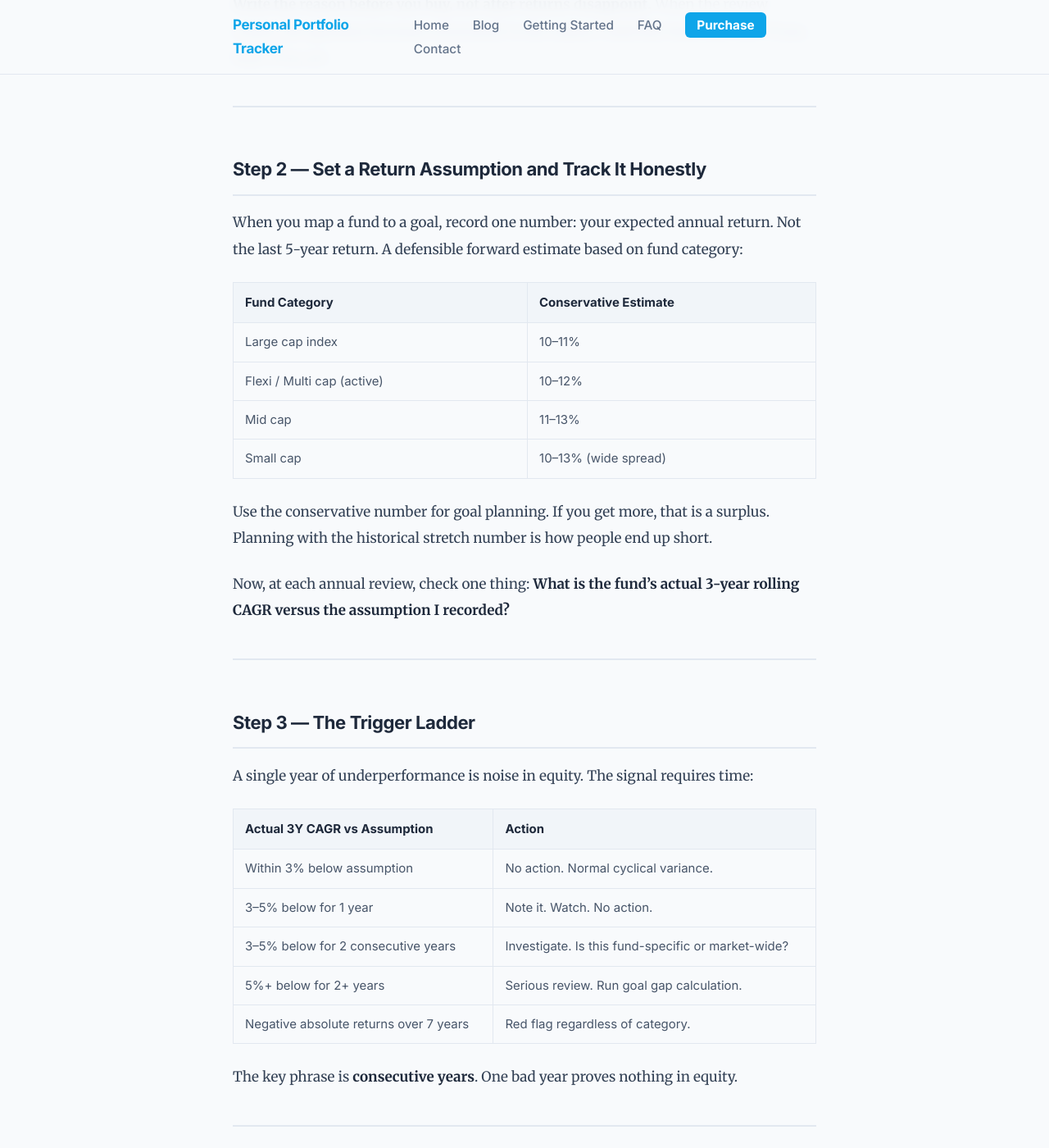
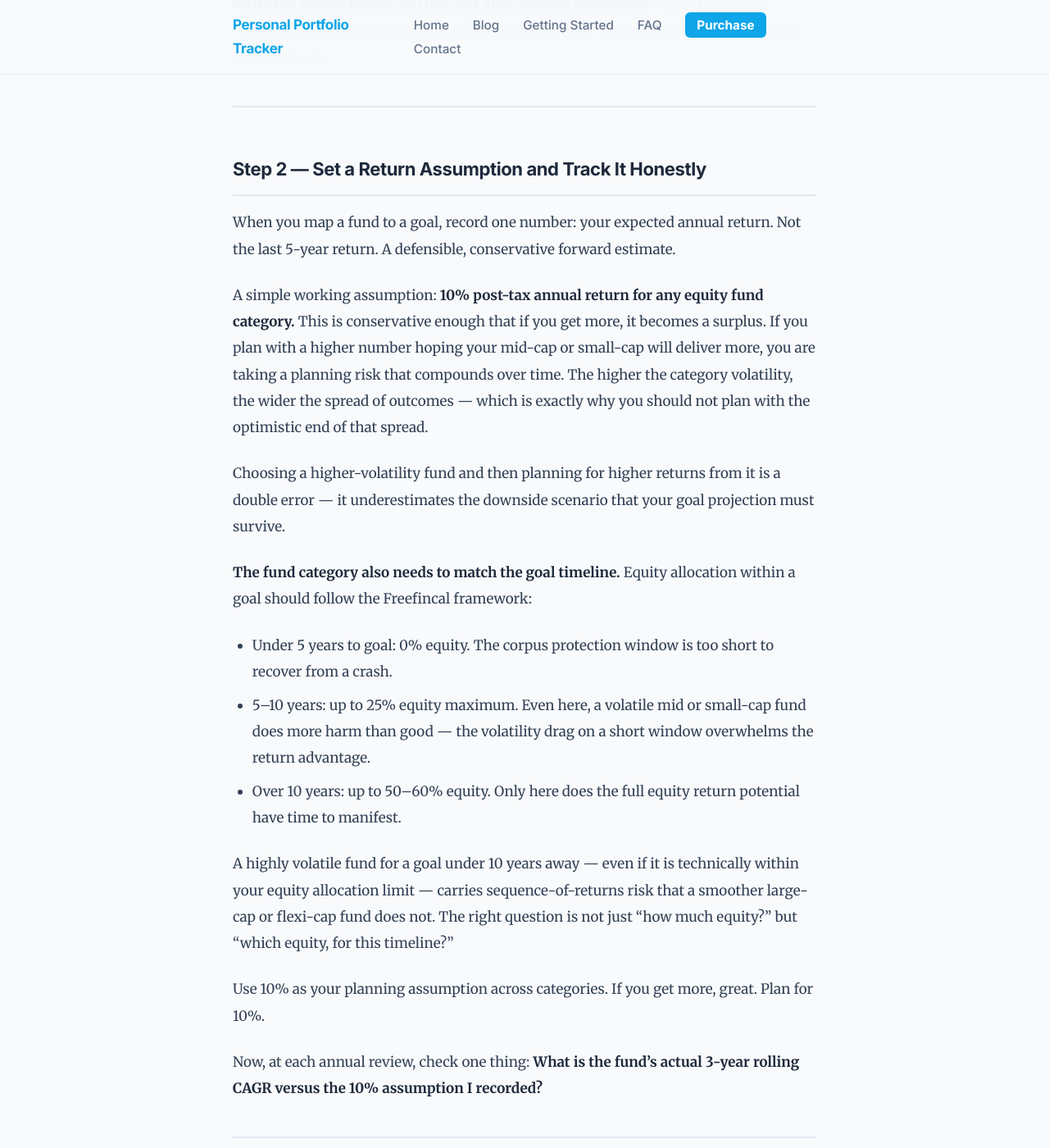
Before and after one commit to srikrishna2024/portfolio-tracker-blog, a Jekyll site: the page built from _posts/2026-06-07-when-to-switch-funds.md, in a window 1280 px wide and 1400 px high, scrolled down 2197 px. Shown: the whole window at 82% size. Built offline with Jekyll 4.4.1, drawn with Linux system fonts in a browser that asks for light colours.

Commit message:
blog: simplify return assumption to flat 10%, add fund-category-to-timeline matching

```diff
--- a/_posts/2026-06-07-when-to-switch-funds.md
+++ b/_posts/2026-06-07-when-to-switch-funds.md
@@ -47,18 +47,22 @@ An emotional reason is not falsifiable. It shape-shifts to justify whatever you
 
 ## Step 2 — Set a Return Assumption and Track It Honestly
 
-When you map a fund to a goal, record one number: your expected annual return. Not the last 5-year return. A defensible forward estimate based on fund category:
+When you map a fund to a goal, record one number: your expected annual return. Not the last 5-year return. A defensible, conservative forward estimate.
 
-| Fund Category | Conservative Estimate |
-|---|---|
-| Large cap index | 10–11% |
-| Flexi / Multi cap (active) | 10–12% |
-| Mid cap | 11–13% |
-| Small cap | 10–13% (wide spread) |
+A simple working assumption: **10% post-tax annual return for any equity fund category.** This is conservative enough that if you get more, it becomes a surplus. If you plan with a higher number hoping your mid-cap or small-cap will deliver more, you are taking a planning risk that compounds over time. The higher the category volatility, the wider the spread of outcomes — which is exactly why you should not plan with the optimistic end of that spread.
 
-Use the conservative number for goal planning. If you get more, that is a surplus. Planning with the historical stretch number is how people end up short.
+Choosing a higher-volatility fund and then planning for higher returns from it is a double error — it underestimates the downside scenario that your goal projection must survive.
 
-Now, at each annual review, check one thing: **What is the fund's actual 3-year rolling CAGR versus the assumption I recorded?**
+**The fund category also needs to match the goal timeline.** Equity allocation within a goal should follow the Freefincal framework:
+- Under 5 years to goal: 0% equity. The corpus protection window is too short to recover from a crash.
+- 5–10 years: up to 25% equity maximum. Even here, a volatile mid or small-cap fund does more harm than good — the volatility drag on a short window overwhelms the return advantage.
+- Over 10 years: up to 50–60% equity. Only here does the full equity return potential have time to manifest.
+
+A highly volatile fund for a goal under 10 years away — even if it is technically within your equity allocation limit — carries sequence-of-returns risk that a smoother large-cap or flexi-cap fund does not. The right question is not just "how much equity?" but "which equity, for this timeline?"
+
+Use 10% as your planning assumption across categories. If you get more, great. Plan for 10%.
+
+Now, at each annual review, check one thing: **What is the fund's actual 3-year rolling CAGR versus the 10% assumption I recorded?**
 
 ---
 
```
